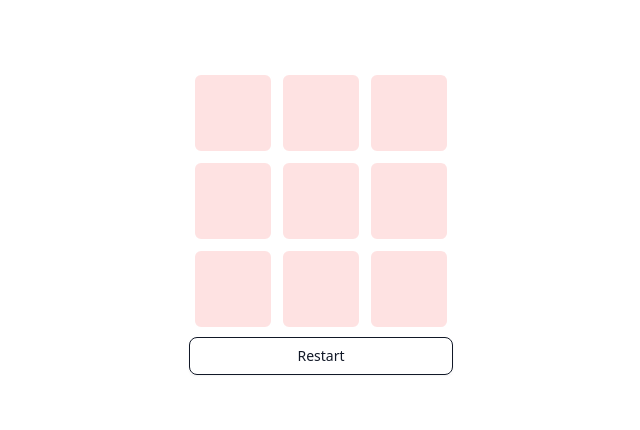
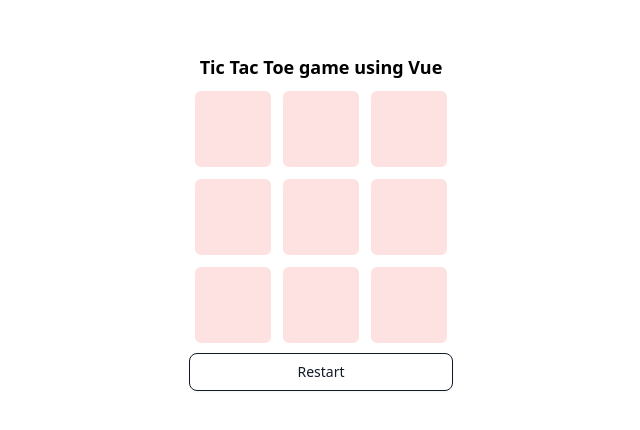
Before and after one commit to chamithlkml/tic-tac-toe, a Vue app: page / in a window 1280 px wide. Shown: the part 178-608 px from the top of the page, without its empty margins (319-959 px from the left). Built offline with nearby package versions, Linux system fonts and the light colour scheme.

Commit message:
Added a heading

```diff
--- a/src/views/home/HomePage.vue
+++ b/src/views/home/HomePage.vue
@@ -1,6 +1,7 @@
 <template>
   <div class="justify-center flex items-center h-screen">
-    <div class="grid grid-cols-1 gap-1">
+    <div class="grid grid-cols-1 gap-1 text-center prose">
+      <h1 class="font-bold text-lg">Tic Tac Toe game using Vue</h1>
       <div class="grid grid-cols-3 gap-1/2">
         <SquareComponent :mark="gameKeys[0]" @click="clickSquare(0)" />
         <SquareComponent :mark="gameKeys[1]" @click="clickSquare(1)" />
```
